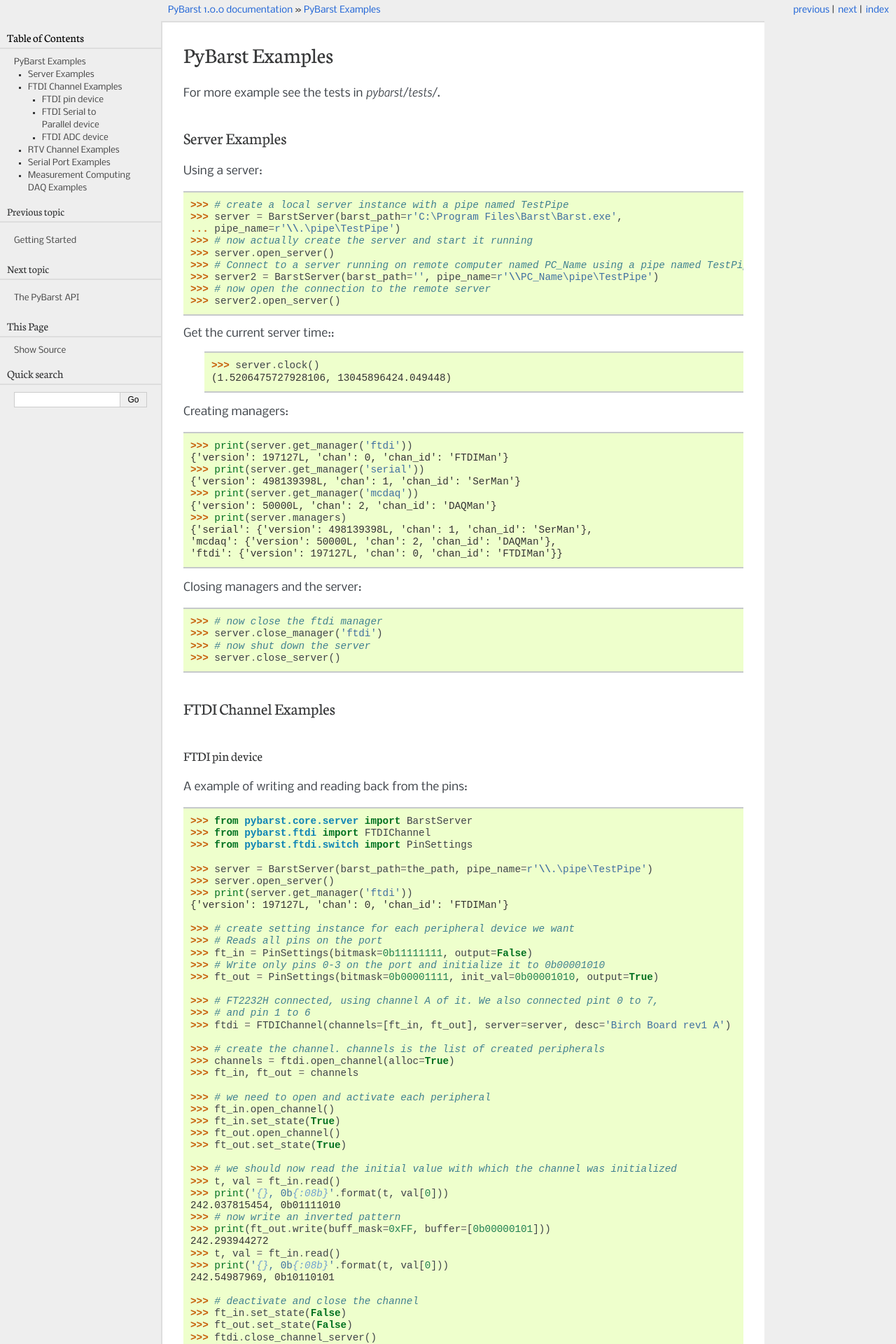
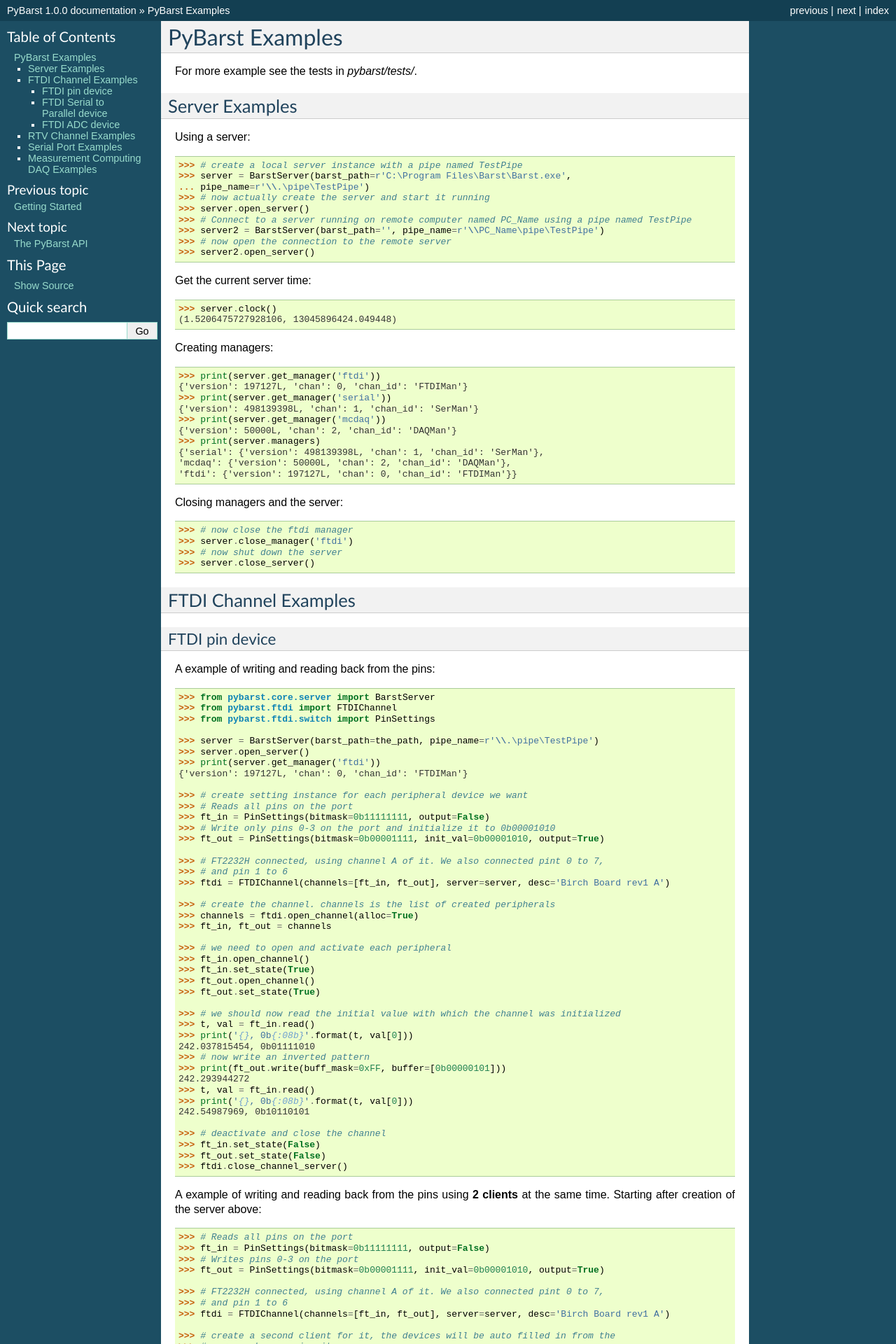
Before and after one commit to matham/pybarst, a Sphinx documentation site: the page built from doc/source/examples.rst, in a window 1280 px wide. Shown: the top 1920 px of the page at 70% size. Built offline with Sphinx 7.4.7, drawn with Linux system fonts in a browser that asks for light colours.

Commit message:
Change docs to default style.

```diff
--- a/doc/source/conf.py
+++ b/doc/source/conf.py
@@ -103,7 +103,7 @@
 
 # The theme to use for HTML and HTML Help pages.  See the documentation for
 # a list of builtin themes.
-html_theme = 'pyramid'
+html_theme = 'default'
 
 # Theme options are theme-specific and customize the look and feel of a theme
 # further.  For a list of options available for each theme, see the
--- a/doc/source/examples.rst
+++ b/doc/source/examples.rst
@@ -21,6 +21,7 @@
     >>> server2.open_server()
 
 Get the current server time::
+
     >>> server.clock()
     (1.5206475727928106, 13045896424.049448)
 
```
